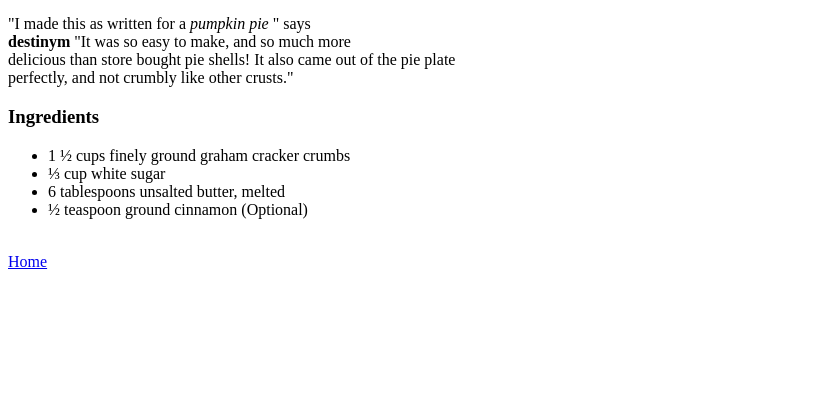
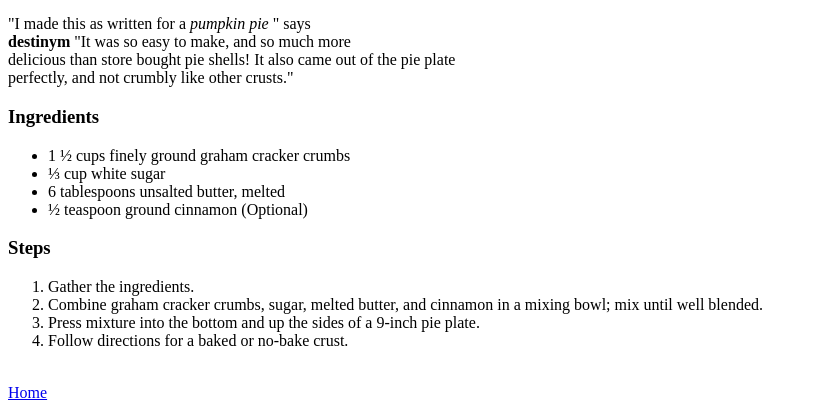
Before and after one commit to markjohnrojas19-commits/odin-recipes, a plain HTML site: page recipes/graham-cracker-crust.html in a window 1280 px wide. Shown: the part 498-908 px from the top of the page, without its empty margins (0-817 px from the left). Before the commit the page ends 800 px from the top, so only its background shows below. Drawn offline with Linux system fonts and the light colour scheme.

Commit message:
added the steps

```diff
--- a/recipes/graham-cracker-crust.html
+++ b/recipes/graham-cracker-crust.html
@@ -27,6 +27,18 @@
       <li>6 tablespoons unsalted butter, melted</li>
       <li>½ teaspoon ground cinnamon (Optional)</li>
     </ul>
+    <h3>Steps</h3>
+    <ol>
+      <li>Gather the ingredients.</li>
+      <li>
+        Combine graham cracker crumbs, sugar, melted butter, and cinnamon in a
+        mixing bowl; mix until well blended.
+      </li>
+      <li>
+        Press mixture into the bottom and up the sides of a 9-inch pie plate.
+      </li>
+      <li>Follow directions for a baked or no-bake crust.</li>
+    </ol>
 
     <br />
     <a href="../index.html">Home</a>
```
